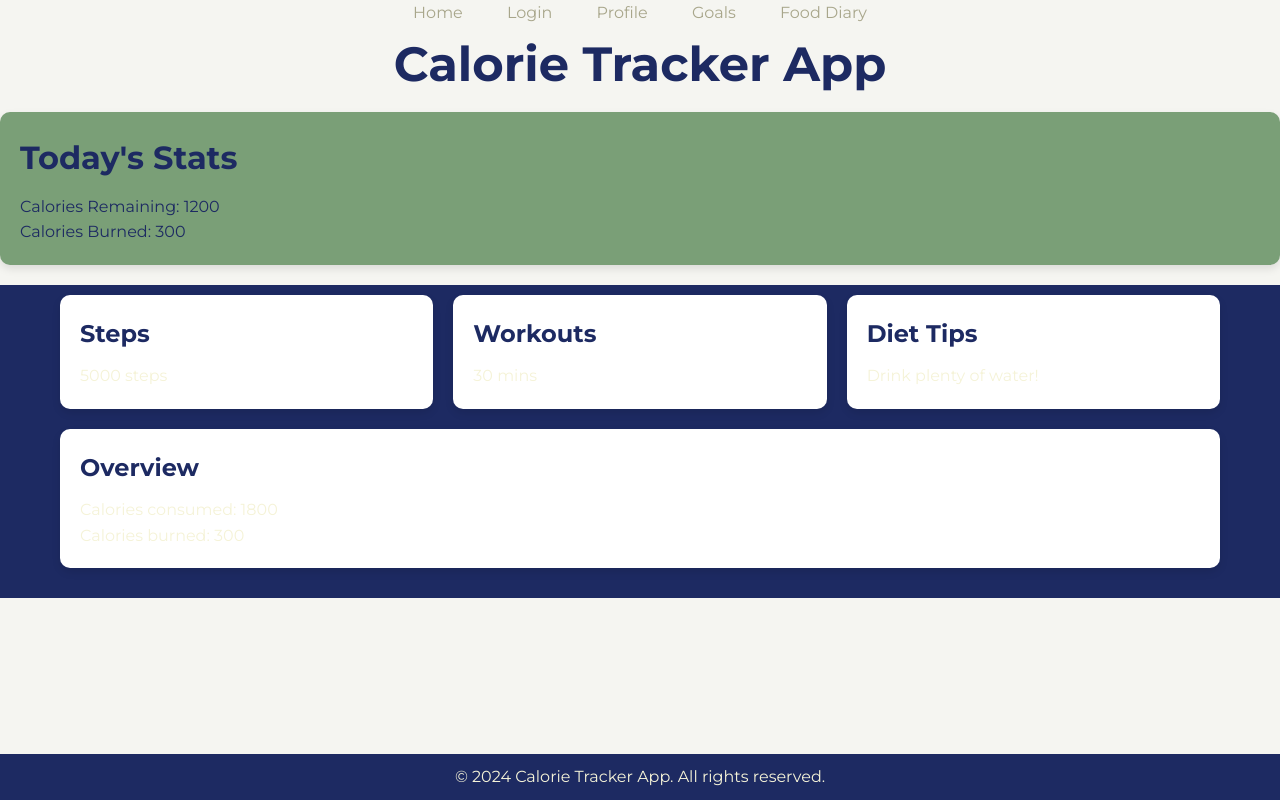
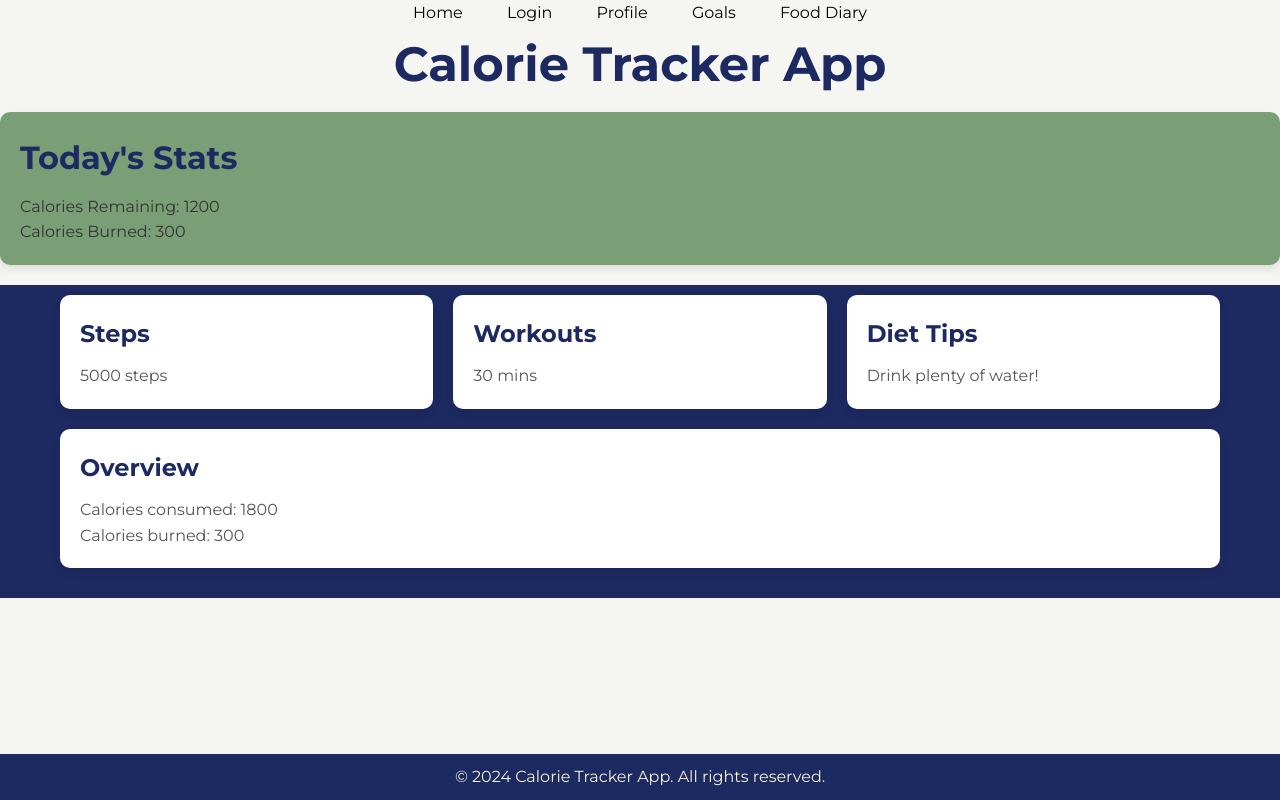
Before and after one commit to Jocygrajeda/finalprojectwdd330, a plain HTML site: page index.html in a window 1280 px wide. Drawn offline with Linux system fonts and the light colour scheme.

Commit message:
nav text color change

```diff
--- a/css/style.css
+++ b/css/style.css
@@ -42,7 +42,7 @@ nav ul li {
 }
 
 nav ul li a {
-    color: #a8a68b;
+    color: #000000;
     text-decoration: none;
     padding: 5px 10px;
     border-radius: 5px;
@@ -135,6 +135,14 @@ footer {
     color: #1d2a62;
 }
 
+.box p {
+    color: #555;
+}
+
+.calorie-info p {
+    color: #333;
+}
+
 .central-section {
     text-align: center;
     margin-bottom: 20px;
```
